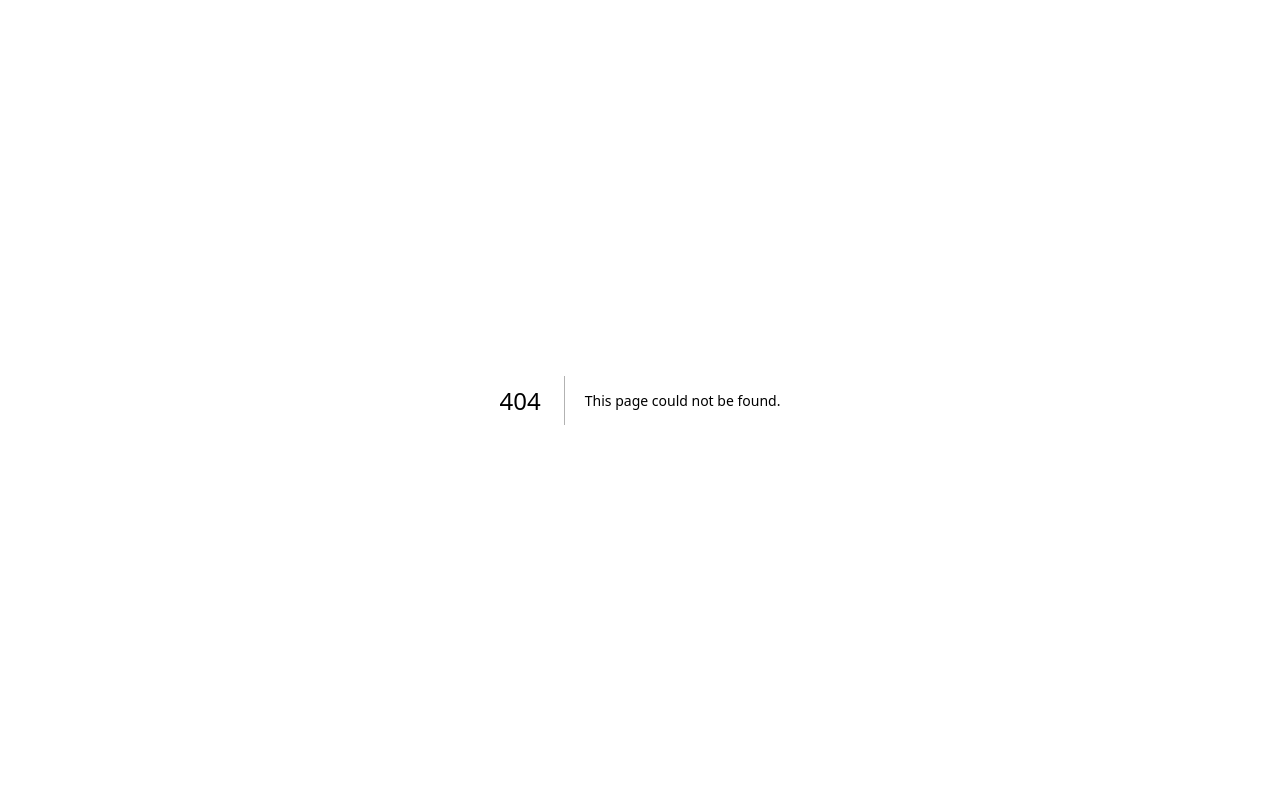
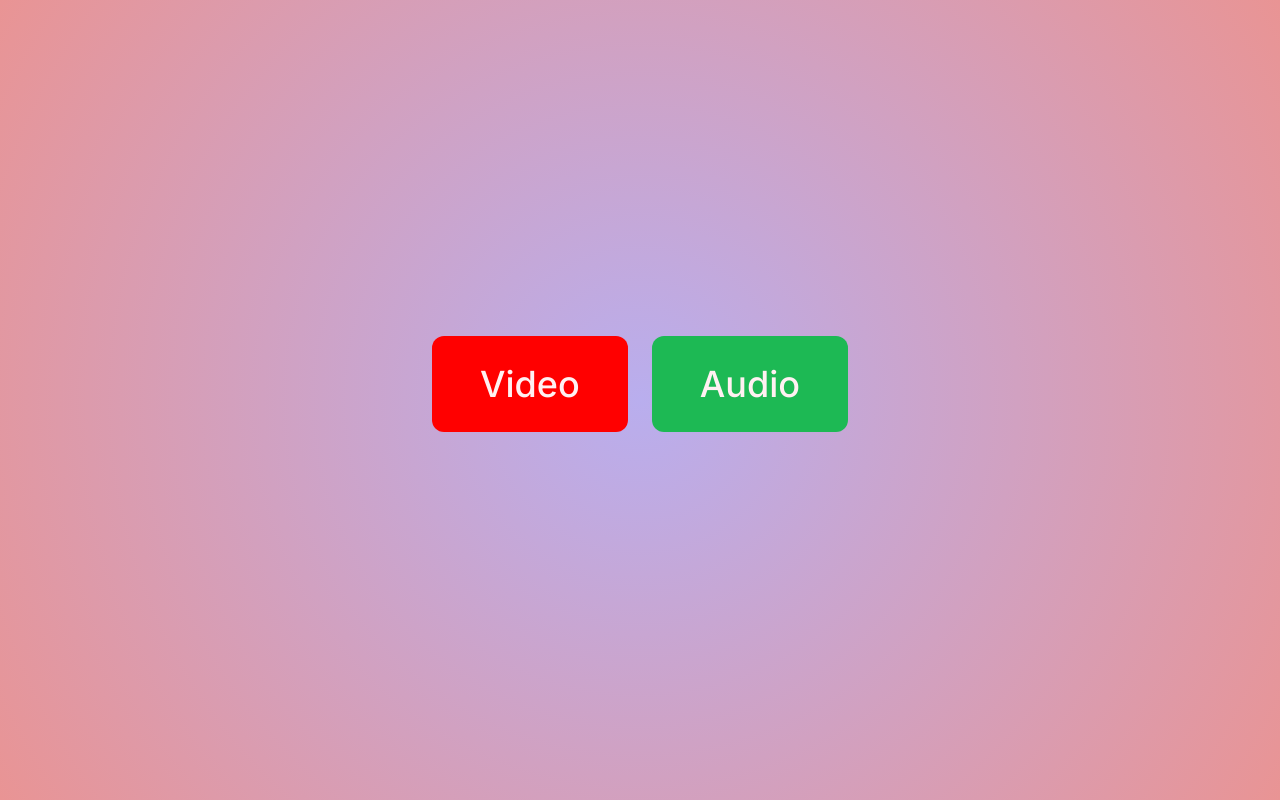
Before and after one commit to 43alsosc/Portfolio, a Next.js app: page /musicplayer in a window 1280 px wide. Before the commit this address had no page. Built offline with nearby package versions, Linux system fonts and the light colour scheme.

Commit message:
Audio player done

```diff
--- /dev/null
+++ b/app/musicplayer/page.tsx
@@ -0,0 +1,25 @@
+import dynamic from "next/dynamic";
+
+const DynamicMusicPlayerControls = dynamic(
+  () => import("@/components/musicplayer/musicPlayerControls"),
+  {
+    ssr: false,
+  }
+);
+
+export default function MusicPlayerPage() {
+  return (
+    <div className="w-screen h-screen flex flex-col items-center justify-center">
+      <div
+        className="w-screen h-screen fixed -z-10"
+        style={{
+          background:
+            "radial-gradient(circle, rgba(185,174,238,1) 0%, rgba(233,148,148,1) 100%)",
+          filter:
+            "progid:DXImageTransform.Microsoft.gradient(startColorstr='#b9aeee',endColorstr='#e99494',GradientType=1)",
+        }}
+      />
+      <DynamicMusicPlayerControls />
+    </div>
+  );
+}
--- /dev/null
+++ b/components/musicplayer/audioplayer.tsx
@@ -0,0 +1,40 @@
+import {
+  MediaControlBar,
+  MediaController,
+  MediaDurationDisplay,
+  MediaFullscreenButton,
+  MediaLoadingIndicator,
+  MediaMuteButton,
+  MediaPlaybackRateButton,
+  MediaPlayButton,
+  MediaPosterImage,
+  MediaTimeDisplay,
+  MediaTimeRange,
+  MediaVolumeRange,
+} from "media-chrome/react";
+import "spotify-audio-element";
+
+type MusicPlayerProps = {
+  url: string;
+};
+
+export default function MusicPlayer({ url }: MusicPlayerProps) {
+  return (
+    <div>
+      <audio src={url} controls></audio>
+      {/* <MediaController>
+        <MediaLoadingIndicator slot="centered-chrome"></MediaLoadingIndicator>
+        <MediaControlBar>
+          <MediaPlayButton></MediaPlayButton>
+          <MediaMuteButton></MediaMuteButton>
+          <MediaVolumeRange></MediaVolumeRange>
+          <MediaTimeDisplay></MediaTimeDisplay>
+          <MediaTimeRange></MediaTimeRange>
+          <MediaDurationDisplay></MediaDurationDisplay>
+          <MediaPlaybackRateButton></MediaPlaybackRateButton>
+          <MediaFullscreenButton></MediaFullscreenButton>
+        </MediaControlBar>
+      </MediaController> */}
+    </div>
+  );
+}
--- /dev/null
+++ b/components/musicplayer/musicPlayerControls.tsx
@@ -0,0 +1,174 @@
+"use client";
+
+import { useState } from "react";
+import { motion, AnimatePresence } from "framer-motion";
+import { Button } from "@/components/ui/button";
+import MusicPlayer from "./audioplayer";
+import { ArrowBigUp } from "lucide-react";
+
+type ButtonComponentProps = {
+  className?: string;
+  text: string;
+  onClick: () => void;
+};
+
+type InputComponentProps = {
+  type: string;
+  inputValue: string;
+  handleInputChange: (event: React.ChangeEvent<HTMLInputElement>) => void;
+  handleKeyDown: (event: React.KeyboardEvent<HTMLInputElement>) => void;
+};
+
+const ButtonComponent = ({
+  className,
+  text,
+  onClick,
+}: ButtonComponentProps) => (
+  <motion.div
+    initial={{ opacity: 1, y: 0 }}
+    exit={{ opacity: 0, y: -100 }}
+    transition={{ duration: 0.5 }}
+  >
+    <Button
+      className={`text-4xl p-12 rounded-xl ${className}`}
+      onClick={onClick}
+    >
+      {text}
+    </Button>
+  </motion.div>
+);
+
+const saveInputValue = (value: string) => {
+  console.log("Input Value Saved:", value);
+  return value;
+};
+
+const InputComponent = ({
+  type,
+  inputValue,
+  handleInputChange,
+  handleKeyDown,
+}: InputComponentProps) => {
+  return (
+    <motion.div
+      initial={{ opacity: 0, y: 100 }}
+      animate={{ opacity: 1, y: 0 }}
+      exit={{ opacity: 0, y: -100 }}
+      transition={{ duration: 0.5 }}
+      className="w-full flex justify-center"
+    >
+      <input
+        type="text"
+        value={inputValue}
+        onChange={handleInputChange}
+        onKeyDown={handleKeyDown}
+        placeholder={`${type} URL`}
+        className="h-16 rounded-xl text-2xl p-2 w-1/3 text-center"
+      />
+    </motion.div>
+  );
+};
+
+const MusicPlayerComponent = ({ url }: { url: string }) => {
+  return (
+    <motion.div
+      initial={{ opacity: 0, y: 100 }}
+      animate={{ opacity: 1, y: 0 }}
+      exit={{ opacity: 0, y: 100 }}
+      transition={{ duration: 0.5 }}
+      className="flex justify-center w-1/3"
+    >
+      <MusicPlayer url={url} />
+    </motion.div>
+  );
+};
+
+const ArrowButton = ({ onClick }: { onClick: () => void }) => (
+  <motion.div
+    initial={{ opacity: 0, x: 100 }}
+    animate={{ opacity: 1, x: 0 }}
+    exit={{ opacity: 0, x: 100 }}
+    transition={{ duration: 0.5 }}
+    className="fixed right-8 top-1/2 transform -translate-y-1/2"
+  >
+    <Button
+      className="p-4 rounded-full bg-primary text-primary-foreground hover:bg-primary/90"
+      onClick={onClick}
+    >
+      <ArrowBigUp className="h-8 w-8" />
+    </Button>
+  </motion.div>
+);
+
+export default function MusicPlayerControls() {
+  const [inputValue, setInputValue] = useState<string>("");
+  const [selectedInput, setSelectedInput] = useState<string | null>(null);
+  const [url, setUrl] = useState<string>("");
+  const [showPlayer, setShowPlayer] = useState<boolean>(false);
+
+  const handleInputChange = (event: React.ChangeEvent<HTMLInputElement>) => {
+    setInputValue(event.target.value);
+  };
+
+  const handleKeyDown = (event: React.KeyboardEvent<HTMLInputElement>) => {
+    if (event.key === "Enter") {
+      const savedUrl = saveInputValue(inputValue);
+      setUrl(savedUrl);
+      setShowPlayer(true);
+    }
+  };
+
+  return (
+    <div className="relative w-screen h-screen flex flex-col items-center justify-center">
+      <div className="flex gap-6 mb-8">
+        <AnimatePresence>
+          {!selectedInput && !showPlayer && (
+            <>
+              <ButtonComponent
+                text="Video"
+                className="bg-[#FF0000]"
+                onClick={() => setSelectedInput("Video")}
+              />
+              <ButtonComponent
+                text="Audio"
+                className="bg-[#1db954]"
+                onClick={() => setSelectedInput("Audio")}
+              />
+            </>
+          )}
+        </AnimatePresence>
+      </div>
+      <AnimatePresence>
+        {selectedInput && !showPlayer && (
+          <>
+            <InputComponent
+              type={selectedInput}
+              handleInputChange={handleInputChange}
+              handleKeyDown={handleKeyDown}
+              inputValue={inputValue}
+            />
+            <ArrowButton
+              onClick={() => {
+                setSelectedInput(null);
+                setInputValue("");
+              }}
+            />
+          </>
+        )}
+      </AnimatePresence>
+      <AnimatePresence>
+        {showPlayer && (
+          <>
+            <MusicPlayerComponent url={url} />
+            <ArrowButton
+              onClick={() => {
+                setShowPlayer(false);
+                setSelectedInput("audio");
+              }}
+            />
+          </>
+        )}
+      </AnimatePresence>
+    </div>
+  );
+}
--- a/package.json
+++ b/package.json
@@ -22,8 +22,10 @@
     "clsx": "^2.1.1",
     "dotenv": "^16.4.5",
     "drizzle-orm": "^0.33.0",
+    "framer-motion": "^11.3.30",
     "git": "^0.1.5",
     "lucide-react": "^0.427.0",
+    "media-chrome": "^4.1.0",
     "moment-timezone": "^0.5.45",
     "next": "^14.2.6",
     "next-themes": "^0.3.0",
@@ -32,10 +34,12 @@
     "react": "^18",
     "react-dom": "^18",
     "react-live-clock": "^6.1.23-beta",
+    "spotify-audio-element": "^0.1.10",
     "supabase": "^1.190.0",
     "tailwind-merge": "^2.5.2",
     "tailwindcss-animate": "^1.0.7",
-    "three": "^0.167.1"
+    "three": "^0.167.1",
+    "youtube-video-element": "^1.1.6"
   },
   "devDependencies": {
     "@types/node": "^20",
```
Also changed, not shown: 2 other files (tests, documents, lock files or other folders).
